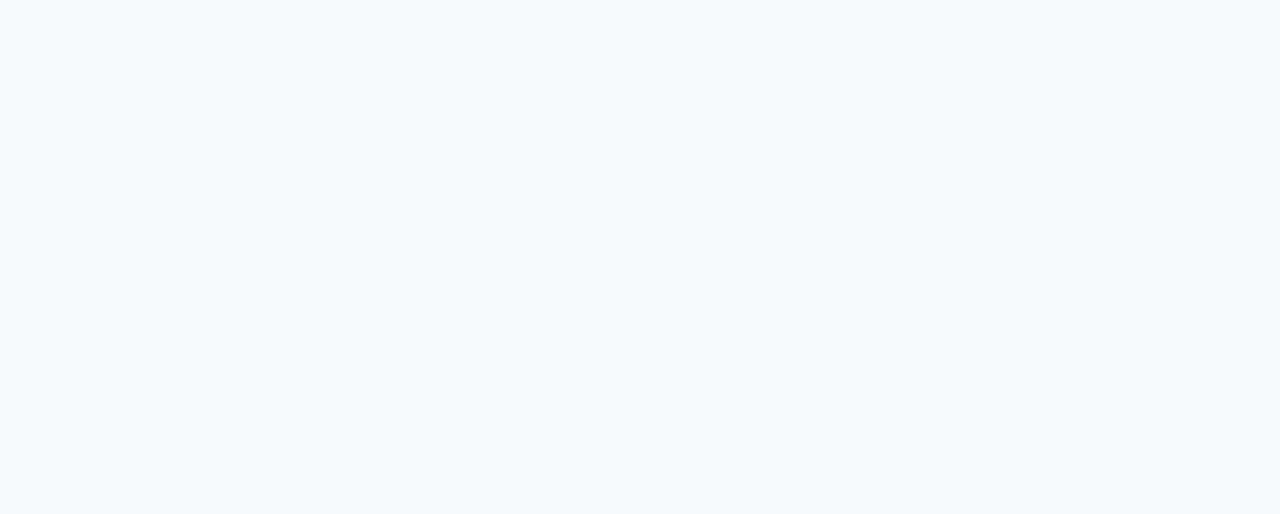
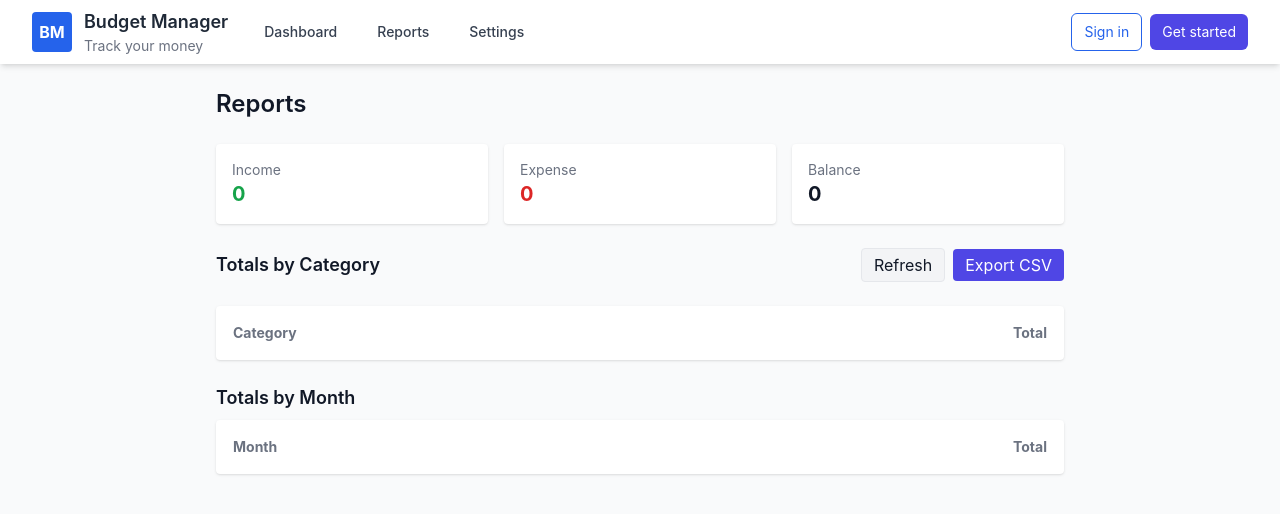
Before and after one commit to Adem-elwafi/Budget-Manager, a Vue app: page /reports in a window 1280 px wide. Before the commit this address had no page. Shown: the top 514 px of the page. Built offline with nearby package versions, Linux system fonts and the light colour scheme.

Commit message:
feat(reports): add Reports view and route (totals by category/month)

```diff
--- a/src/components/SummaryBox.vue
+++ b/src/components/SummaryBox.vue
@@ -7,7 +7,7 @@
 </script>
 
 <template>
-    <div  class="bg-white p-4 rounded shadow space-y-2">
+    <div  class="bg-white p-4 rounded shadow space-y-2 dark:bg-gray-800 dark:text-gray-100">
         <p><strong>Balance:{{ balance }}</strong></p>
         <p><strong>Income:{{ income }}</strong></p>
         <p><strong>Expnece:{{ expence }}</strong></p>
--- a/src/components/TransactionForm.vue
+++ b/src/components/TransactionForm.vue
@@ -26,25 +26,25 @@ function submit() {
 </script>
 
 <template>
-  <form @submit.prevent="submit" class="bg-white  p-4 rounded shadow space-y-4">
-    <select v-model="newTransaction.type" class="w-full p-2 border rounded">
+  <form @submit.prevent="submit" class="bg-white  p-4 rounded shadow space-y-4 dark:bg-gray-800 dark:text-gray-100">
+    <select v-model="newTransaction.type" class="w-full p-2 border rounded dark:bg-gray-700 dark:border-gray-600 dark:text-gray-100">
       <option value="income">Income</option>
       <option value="expense">Expense</option>
     </select>
 
-    <select v-model="newTransaction.category" class="w-full p-2 border rounded">
+    <select v-model="newTransaction.category" class="w-full p-2 border rounded dark:bg-gray-700 dark:border-gray-600 dark:text-gray-100">
       <option v-for="c in categories" :key="c" :value="c">{{ c }}</option>
     </select>
 
-    <input v-model="newTransaction.label" type="text" placeholder="Label" class="w-full p-2 border rounded" />
-    <input v-model="newTransaction.amount" type="number" placeholder="Amount" class="w-full p-2 border rounded" />
+    <input v-model="newTransaction.label" type="text" placeholder="Label" class="w-full p-2 border rounded dark:bg-gray-700 dark:border-gray-600 dark:text-gray-100" />
+    <input v-model="newTransaction.amount" type="number" placeholder="Amount" class="w-full p-2 border rounded dark:bg-gray-700 dark:border-gray-600 dark:text-gray-100" />
 
     <div class="buttons-container flex justify-between w-full">
 
-    <button type="submit" class="bg-blue-600 text-white px-4 py-2 rounded">
+    <button type="submit" class="bg-indigo-600 text-white px-4 py-2 rounded dark:bg-indigo-500 dark:hover:bg-indigo-600">
       Add Transaction
     </button>
-<p @click="$emit('view')" class="text-sm text-blue-700 underline pt-3 cursor-pointer">
+<p @click="$emit('view')" class="text-sm text-indigo-700 dark:text-indigo-400 underline pt-3 cursor-pointer">
   View all transactions
 </p>
     </div>
--- a/src/components/TransactionList.vue
+++ b/src/components/TransactionList.vue
@@ -23,11 +23,11 @@ const filteredTransactions = computed(() => {
     <li
       v-for="t in filteredTransactions"
       :key="t.id"
-      class="flex justify-between items-center p-3 rounded shadow bg-white"
+      class="flex justify-between items-center p-3 rounded shadow bg-white dark:bg-gray-800"
       :class="t.type === 'income' ? 'border-l-4 border-green-500' : 'border-l-4 border-red-500'"
     >
       <div>
-        <p class="text-sm text-gray-500">{{ t.category }}</p>
+        <p class="text-sm text-gray-500 dark:text-gray-400">{{ t.category }}</p>
         <p class="font-medium">{{ t.label }}</p>
         <p :class="t.type === 'income' ? 'text-green-600' : 'text-red-600'">
           {{ t.type === 'income' ? '+' : '-' }}{{ t.amount }} TND
--- a/src/components/TransactionModal.vue
+++ b/src/components/TransactionModal.vue
@@ -8,14 +8,14 @@ const emit = defineEmits(['close'])
 
 <template>
   <div v-if="show" class="fixed inset-0 bg-black bg-opacity-40 flex items-center justify-center z-50">
-    <div class="bg-white p-6 rounded shadow-lg w-full max-w-md space-y-4">
-      <h2 class="text-xl font-bold">All Transactions</h2>
+    <div class="bg-white p-6 rounded shadow-lg w-full max-w-md space-y-4 dark:bg-gray-800 dark:text-gray-100">
+      <h2 class="text-xl font-bold dark:text-gray-100">All Transactions</h2>
 
       <ul class="space-y-2 max-h-64 overflow-y-auto">
         <li
           v-for="t in transactions"
           :key="t.id"
-          class="flex justify-between items-center p-3 rounded shadow bg-gray-50"
+          class="flex justify-between items-center p-3 rounded shadow bg-gray-50 dark:bg-gray-900"
           :class="t.type === 'income' ? 'border-l-4 border-green-500' : 'border-l-4 border-red-500'"
         >
           <div>
@@ -28,7 +28,7 @@ const emit = defineEmits(['close'])
         </li>
       </ul>
 
-      <button @click="emit('close')" class="mt-4 bg-blue-600 text-white px-4 py-2 rounded">
+      <button @click="emit('close')" class="mt-4 bg-indigo-600 text-white px-4 py-2 rounded dark:bg-indigo-500 dark:hover:bg-indigo-600">
         Close
       </button>
     </div>
--- a/src/router/index.js
+++ b/src/router/index.js
@@ -3,6 +3,7 @@ import Dashboard from '../views/Dashboard.vue'
 
 const routes = [
   { path: '/', name: 'Dashboard', component: Dashboard },
+  { path: '/reports', name: 'Reports', component: () => import('../views/Reports.vue') },
   { path: '/settings', name: 'Settings', component: () => import('../views/Settings.vue') },
 ]
 
--- a/src/style.css
+++ b/src/style.css
@@ -3,3 +3,12 @@
 @tailwind utilities;
 
 /* Your custom styles below */
+
+/* Global background/text for light/dark modes */
+html, body, #app {
+	@apply bg-gray-50 text-gray-900;
+}
+
+.dark html, .dark body, .dark #app {
+	@apply bg-gray-900 text-gray-100;
+}
--- /dev/null
+++ b/src/views/Reports.vue
@@ -0,0 +1,128 @@
+<script setup>
+import { ref, computed, onMounted } from 'vue'
+import NavBar from '../components/NavBar.vue'
+
+const transactions = ref([])
+
+function load() {
+  try {
+    const saved = localStorage.getItem('transactions')
+    transactions.value = saved ? JSON.parse(saved) : []
+  } catch (e) {
+    transactions.value = []
+  }
+}
+
+onMounted(() => load())
+
+const totalIncome = computed(() => transactions.value.filter(t => t.type === 'income').reduce((s, t) => s + (t.amount || 0), 0))
+const totalExpense = computed(() => transactions.value.filter(t => t.type === 'expense').reduce((s, t) => s + (t.amount || 0), 0))
+const balance = computed(() => totalIncome.value - totalExpense.value)
+
+const byCategory = computed(() => {
+  const map = {}
+  transactions.value.forEach(t => {
+    const cat = t.category || 'Other'
+    map[cat] = (map[cat] || 0) + (t.amount || 0) * (t.type === 'income' ? 1 : -1)
+  })
+  return Object.entries(map).sort((a, b) => Math.abs(b[1]) - Math.abs(a[1]))
+})
+
+const byMonth = computed(() => {
+  const map = {}
+  transactions.value.forEach(t => {
+    // use id as timestamp fallback
+    const ts = typeof t.date === 'number' ? t.date : (typeof t.id === 'number' ? t.id : null)
+    const dt = ts ? new Date(ts) : new Date()
+    const key = `${dt.getFullYear()}-${String(dt.getMonth() + 1).padStart(2, '0')}`
+    map[key] = (map[key] || 0) + (t.amount || 0) * (t.type === 'income' ? 1 : -1)
+  })
+  return Object.entries(map).sort((a, b) => a[0].localeCompare(b[0]))
+})
+
+function refresh() { load() }
+
+function exportCSV() {
+  const rows = [['id','date','type','category','label','amount']]
+  transactions.value.forEach(t => {
+    const date = t.date ? new Date(t.date).toISOString() : (t.id ? new Date(t.id).toISOString() : '')
+    rows.push([t.id, date, t.type, t.category, (t.label||'').replace(/\n/g, ' '), t.amount])
+  })
+  const csv = rows.map(r => r.map(c => `"${String(c).replace(/"/g,'""')}"`).join(',')).join('\n')
+  const blob = new Blob([csv], { type: 'text/csv' })
+  const url = URL.createObjectURL(blob)
+  const a = document.createElement('a')
+  a.href = url
+  a.download = 'transactions.csv'
+  a.click()
+  URL.revokeObjectURL(url)
+}
+</script>
+
+<template>
+  <NavBar />
+  <div class="p-6 max-w-4xl mx-auto space-y-6">
+    <h1 class="text-2xl font-semibold">Reports</h1>
+
+    <div class="grid grid-cols-1 md:grid-cols-3 gap-4">
+      <div class="p-4 bg-white rounded shadow dark:bg-gray-900 dark:text-gray-100">
+        <div class="text-sm text-gray-500 dark:text-gray-400">Income</div>
+        <div class="text-xl font-bold text-green-600 dark:text-green-400">{{ totalIncome }}</div>
+      </div>
+      <div class="p-4 bg-white rounded shadow dark:bg-gray-900 dark:text-gray-100">
+        <div class="text-sm text-gray-500 dark:text-gray-400">Expense</div>
+        <div class="text-xl font-bold text-red-600 dark:text-red-400">{{ totalExpense }}</div>
+      </div>
+      <div class="p-4 bg-white rounded shadow dark:bg-gray-900 dark:text-gray-100">
+        <div class="text-sm text-gray-500 dark:text-gray-400">Balance</div>
+        <div class="text-xl font-bold">{{ balance }}</div>
+      </div>
+    </div>
+
+    <div class="flex items-center justify-between">
+      <h2 class="text-lg font-semibold">Totals by Category</h2>
+      <div class="space-x-2">
+        <button @click="refresh" class="px-3 py-1 border rounded bg-gray-100 dark:bg-gray-800">Refresh</button>
+        <button @click="exportCSV" class="px-3 py-1 bg-indigo-600 text-white rounded">Export CSV</button>
+      </div>
+    </div>
+
+    <div class="bg-white rounded shadow p-4 dark:bg-gray-900 dark:text-gray-100">
+      <table class="w-full text-left">
+        <thead>
+          <tr class="text-sm text-gray-500 dark:text-gray-400">
+            <th>Category</th>
+            <th class="text-right">Total</th>
+          </tr>
+        </thead>
+        <tbody>
+          <tr v-for="([cat, sum], idx) in byCategory" :key="cat" class="border-t border-gray-100 dark:border-gray-800">
+            <td class="py-2">{{ cat }}</td>
+            <td class="py-2 text-right">{{ sum }}</td>
+          </tr>
+        </tbody>
+      </table>
+    </div>
+
+    <div>
+      <h2 class="text-lg font-semibold mb-2">Totals by Month</h2>
+      <div class="bg-white rounded shadow p-4 dark:bg-gray-900 dark:text-gray-100">
+        <table class="w-full text-left">
+          <thead>
+            <tr class="text-sm text-gray-500 dark:text-gray-400">
+              <th>Month</th>
+              <th class="text-right">Total</th>
+            </tr>
+          </thead>
+          <tbody>
+            <tr v-for="([m, sum]) in byMonth" :key="m" class="border-t border-gray-100 dark:border-gray-800">
+              <td class="py-2">{{ m }}</td>
+              <td class="py-2 text-right">{{ sum }}</td>
+            </tr>
+          </tbody>
+        </table>
+      </div>
+    </div>
+
+  </div>
+</template>
```
